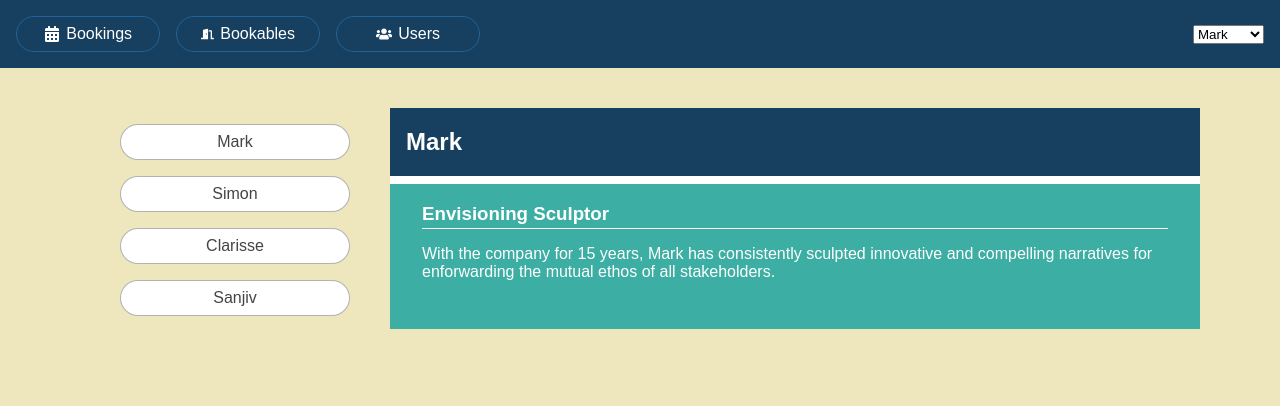
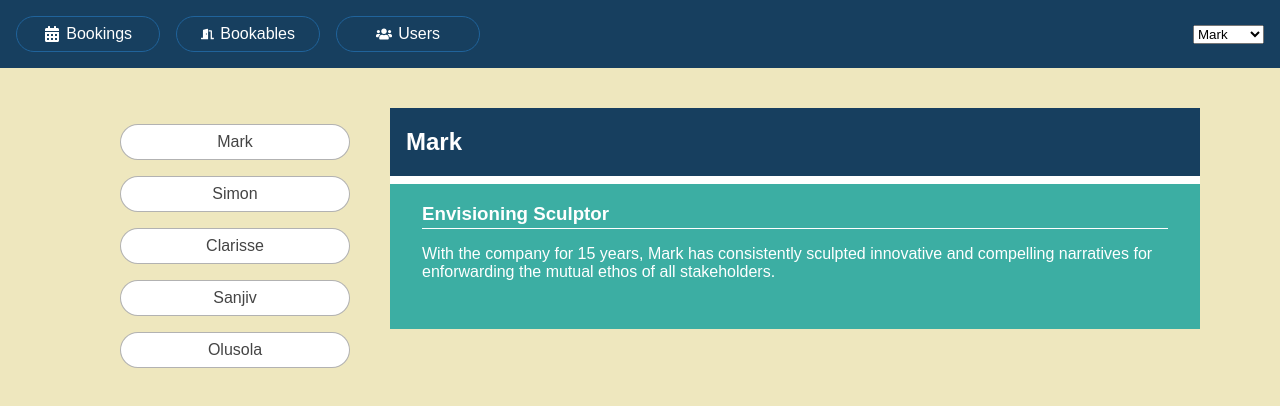
Before and after one commit to olusolaadek/react-booking-app, a React (Create React App) app: page /users in a window 1280 px wide. Shown: the top 406 px of the page. Built offline with nearby package versions, Linux system fonts and the light colour scheme; data requests are answered from the project's data file.

Commit message:
Implement useFetchData hook

```diff
--- a/db.json
+++ b/db.json
@@ -145,6 +145,13 @@
             "img": "user4.png",
             "title": "Devil's Advocate Advocate",
             "notes": "Sanjiv lives your life to better understand your power-tantrums and architect empathic growth journeys that break the shell and distribute the yoke company-wide."
+        },
+        {
+            "id": 5,
+            "name": "Olusola",
+            "img": "user5.png",
+            "title": "Taking Development to the next level",
+            "notes": "Olusola lives your life to better understand your power-tantrums and architect empathic growth journeys that break the shell and distribute the yoke company-wide."
         }
     ],
     "bookings": []
--- a/src/App.css
+++ b/src/App.css
@@ -203,3 +203,13 @@ main {
 .date-picker button {
   width: 8em;
 }
+
+.page-loading {
+  font-size: 300%;
+}
+.icon-loading {
+  animation: spin 1.5s linear infinite;
+}
+header .icon-loading {
+  color: white;
+}
--- a/src/components/Bookables/BookablesList.jsx
+++ b/src/components/Bookables/BookablesList.jsx
@@ -4,13 +4,15 @@ import { data } from "../../data";
 import { FaArrowRight } from "react-icons/fa";
 
 import reducer, { ACTION_TYPES } from "./reducer";
-const bookables = data.bookables;
+// const bookables = data.bookables;
 
 const initialState = {
   group: "Rooms",
   bookableIndex: 0,
   hasDetails: true,
-  bookables: bookables,
+  bookables: [],
+  isLoading: true,
+  error: false,
 };
 
 export default function BookablesList() {
--- /dev/null
+++ b/src/components/UI/Spinner.jsx
@@ -0,0 +1,10 @@
+import React from "react";
+import { FaSpinner } from "react-icons/fa";
+
+export default function Spinner(props) {
+  return (
+    <span {...props}>
+      <FaSpinner className="icon-loading" />
+    </span>
+  );
+}
--- a/src/components/Users/UserPicker.js
+++ b/src/components/Users/UserPicker.js
@@ -1,12 +1,28 @@
 import React, { useEffect, useState } from "react";
+import Spinner from "../UI/Spinner";
 
-import { data } from "../../data";
+// import { data } from "../../data";
 
 export default function UserPicker() {
+  const [users, setUsers] = useState([]);
+
+  useEffect(() => {
+    fetch("http://localhost:3001/users")
+      .then((resp) => resp.json())
+      .then((data) => {
+        setUsers(data);
+        console.log(data);
+      });
+  }, []);
+
+  if (users === null) {
+    return <Spinner />;
+  }
+
   return (
     <>
       <select name="" id="">
-        {data.users.map((u) => (
+        {users.map((u) => (
           <option key={u.id}>{u.name}</option>
         ))}
       </select>
--- a/src/components/Users/UsersPage.jsx
+++ b/src/components/Users/UsersPage.jsx
@@ -1,20 +1,34 @@
-import React, { useState } from "react";
-import { data } from "../../data";
+import React, { useEffect, useState } from "react";
+// import { data } from "../../data";
+import useFetchData from "../../hooks/useFetchData";
+import Spinner from "../UI/Spinner";
 
 export default function UsersPage() {
   // selectedUser, selectedIndex
   // const [selectedUser, setSelectedUser] = useState(data.users[0]);
+  // const [users, setUsers] = useState([]);
+  const [users, error] = useFetchData("http://localhost:3001/users");
+
   const [selectedIndex, setSelectedIndex] = useState(0);
-  const selectedUser = data.users[selectedIndex];
+  const selectedUser = users[selectedIndex];
 
   const changeSelectedUser = (i) => {
     setSelectedIndex(i);
   };
+
+  if (users === null) {
+    return (
+      <p>
+        <Spinner /> Loading users...
+      </p>
+    );
+  }
+
   return (
     <main className="users-page">
       <div>
         <ul className="bookables">
-          {data.users.map((u, i) => (
+          {users.map((u, i) => (
             <li
               className={`items-list-nav ${
                 selectedUser.id === u.id ? " selected" : null
@@ -37,12 +51,12 @@ export default function UsersPage() {
         <div className="bookable-details">
           <div className="item">
             <div className="item-header">
-              <h2>{selectedUser.name}</h2>
+              <h2>{selectedUser?.name}</h2>
             </div>
 
             <div className="item-details">
-              <h3>{selectedUser.title}</h3>
-              <p>{selectedUser.notes}</p>
+              <h3>{selectedUser?.title}</h3>
+              <p>{selectedUser?.notes}</p>
             </div>
           </div>
         </div>
--- /dev/null
+++ b/src/hooks/useFetchData.js
@@ -0,0 +1,21 @@
+import { useEffect, useState } from "react";
+
+export default function useFetchData(url) {
+  const [data, setData] = useState([]);
+  const [error, setError] = useState("");
+
+  useEffect(() => {
+    async function fetchData() {
+      try {
+        const data = await fetch(url);
+        const result = await data.json();
+
+        setData(result);
+      } catch (ex) {
+        setError(ex.message);
+      }
+    }
+    fetchData();
+  }, [url]);
+  return [data, error];
+}
```
